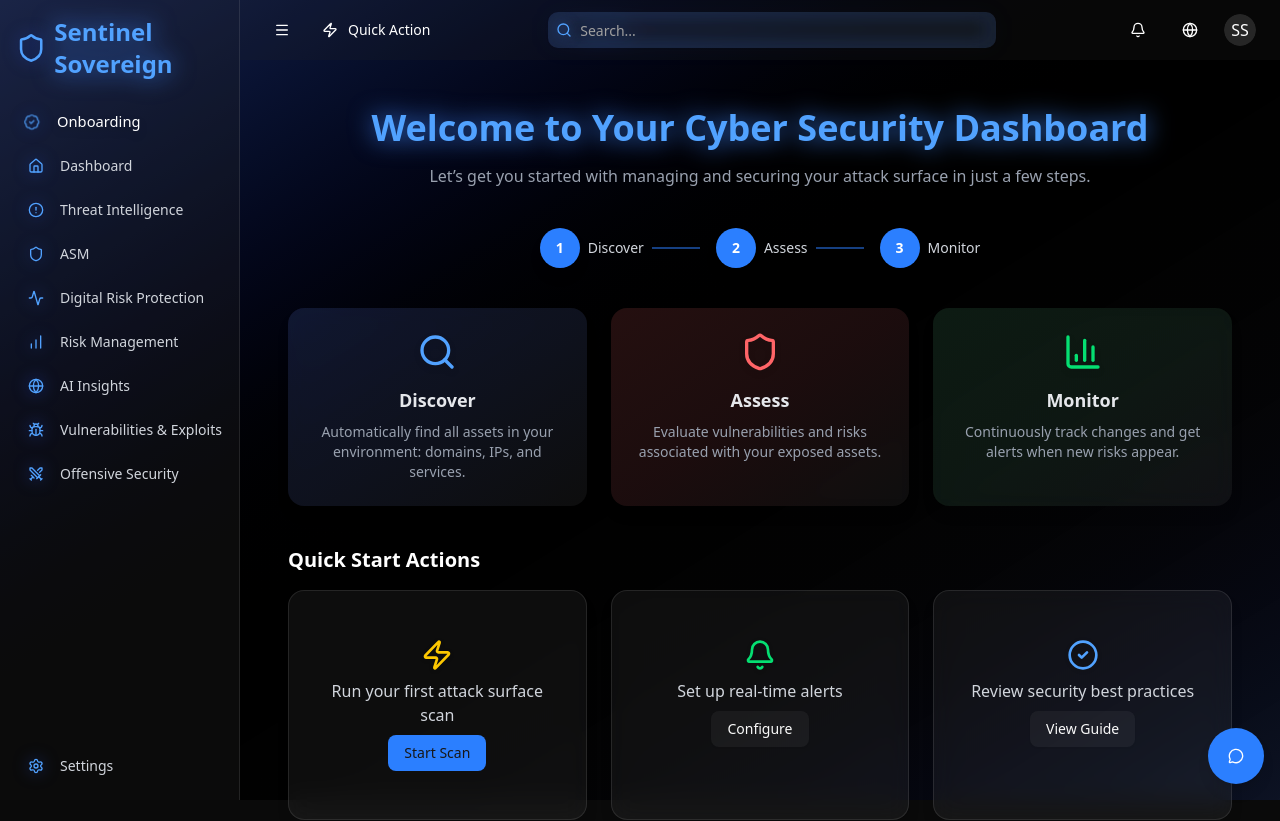
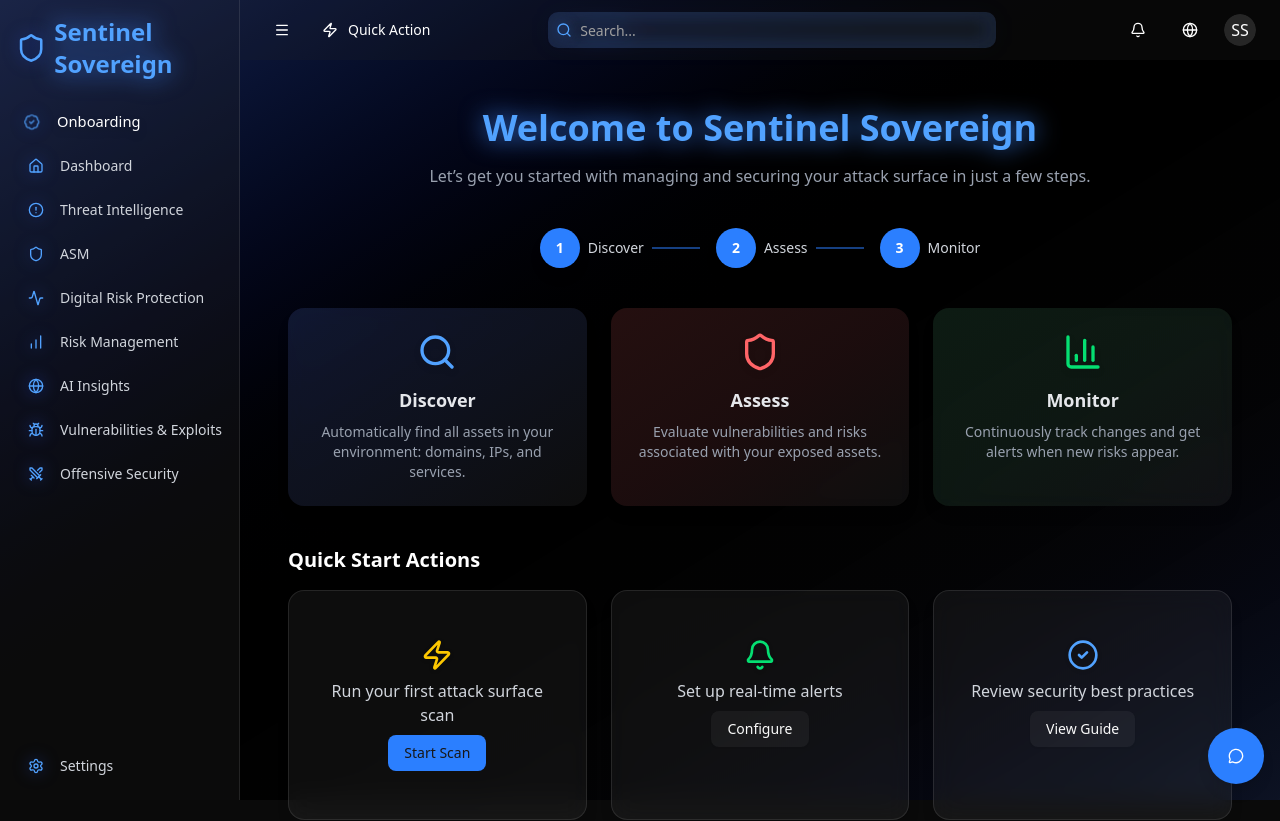
Before and after one commit to abdulrhmanm03/VTS_prototype, a Next.js app: page /onboarding in a window 1280 px wide. Shown: the top 821 px of the page. Built offline with nearby package versions, Linux system fonts and the light colour scheme.

Commit message:
Changes to be committed: 	modified:   app/onboarding/page.tsx

```diff
--- a/app/onboarding/page.tsx
+++ b/app/onboarding/page.tsx
@@ -10,7 +10,7 @@ export default function OnboardingPage() {
       {/* Header */}
       <div className="text-center space-y-4">
         <h1 className="text-4xl font-bold text-blue-400 drop-shadow-[0_0_12px_rgba(59,130,246,0.9)]">
-          Welcome to Your Cyber Security Dashboard
+          Welcome to Sentinel Sovereign
         </h1>
         <p className="text-gray-400 max-w-2xl mx-auto">
           Let’s get you started with managing and securing your attack surface in just a few steps.
```
